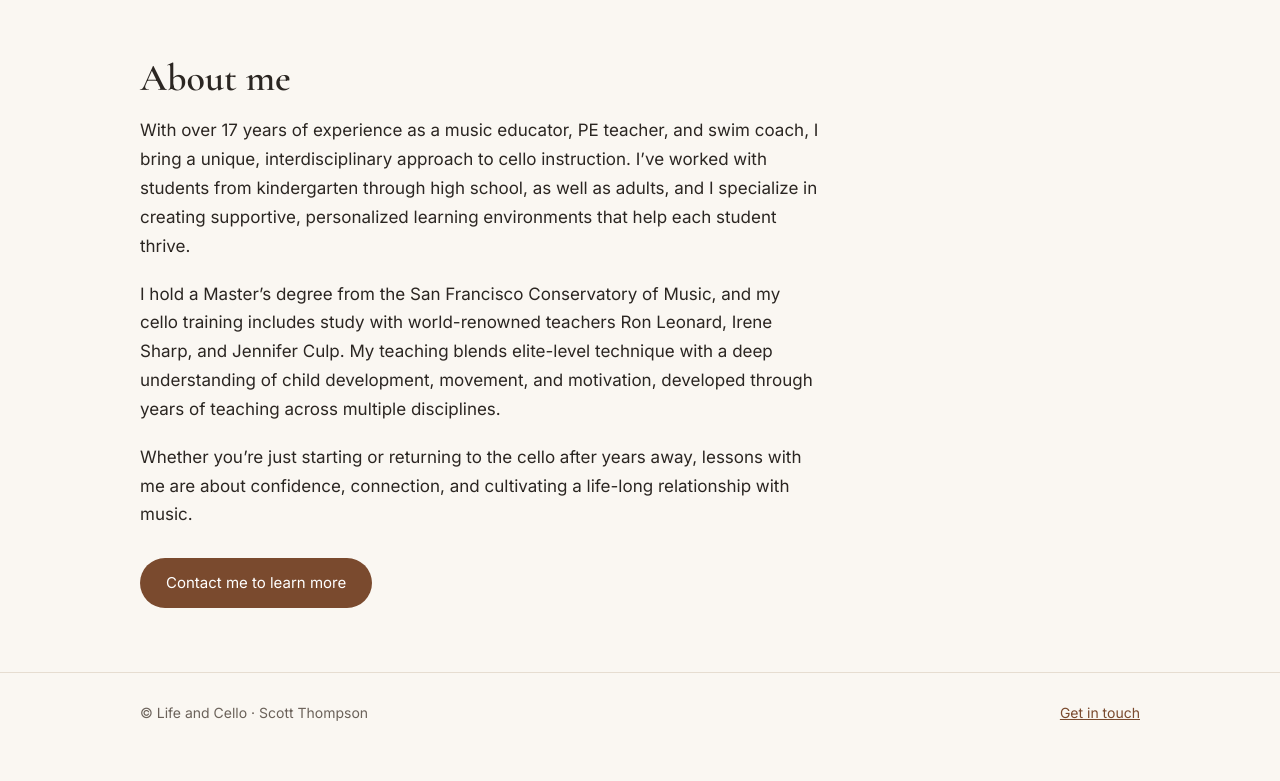
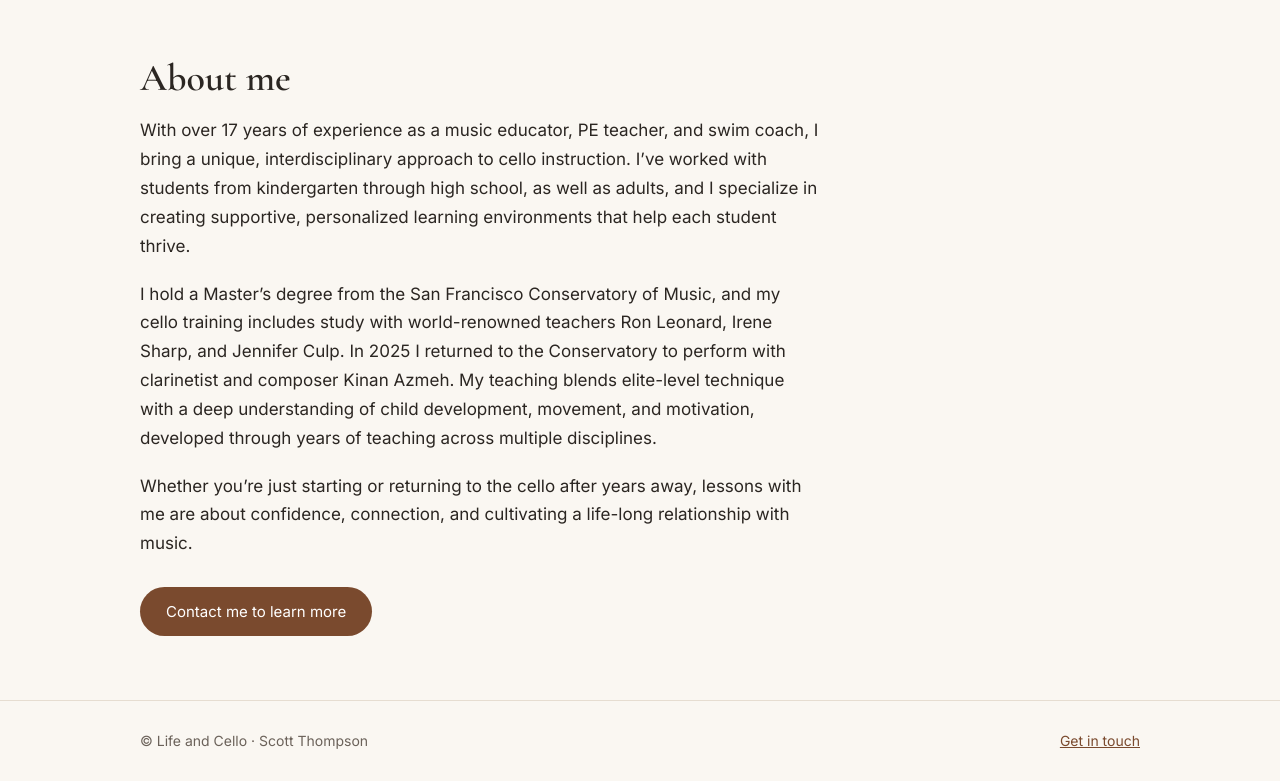
Before and after one commit to lurk1ndog/lifeandcello-site, a plain HTML site: page lessons/index.html in a window 1280 px wide. Shown: the part 894-1675 px from the top of the page. Before the commit the page ends 1646 px from the top, so only its background shows below. Drawn offline with nearby package versions, Linux system fonts and the light colour scheme.

Commit message:
Add Kinan Azmeh concert and lecture at SFCM (Oct 2025), 2027 premiere
Co-Authored-By: Claude Fable 5.2 <noreply@anthropic.com>
Claude-Session: https://claude.ai/code/session_01QTXCsZABiNKw83aDjevyoJ

```diff
--- a/lessons/index.html
+++ b/lessons/index.html
@@ -25,7 +25,7 @@
 <p>Thank you for your interest in studying cello with me! I’m excited to support your musical journey, whether you’re a beginner, returning to your instrument, or diving deeper into your practice. My studio is built on a foundation of curiosity, commitment, and care. Students of all ages are welcome, and each lesson is tailored to the individual.</p>
 <h2>About me</h2>
 <p>With over 17 years of experience as a music educator, PE teacher, and swim coach, I bring a unique, interdisciplinary approach to cello instruction. I’ve worked with students from kindergarten through high school, as well as adults, and I specialize in creating supportive, personalized learning environments that help each student thrive.</p>
-<p>I hold a Master’s degree from the San Francisco Conservatory of Music, and my cello training includes study with world-renowned teachers Ron Leonard, Irene Sharp, and Jennifer Culp. My teaching blends elite-level technique with a deep understanding of child development, movement, and motivation, developed through years of teaching across multiple disciplines.</p>
+<p>I hold a Master’s degree from the San Francisco Conservatory of Music, and my cello training includes study with world-renowned teachers Ron Leonard, Irene Sharp, and Jennifer Culp. In 2025 I returned to the Conservatory to perform with clarinetist and composer Kinan Azmeh. My teaching blends elite-level technique with a deep understanding of child development, movement, and motivation, developed through years of teaching across multiple disciplines.</p>
 <p>Whether you’re just starting or returning to the cello after years away, lessons with me are about confidence, connection, and cultivating a life-long relationship with music.</p>
 <a class="btn" href="/contact/">Contact me to learn more</a>
 </section>
```
